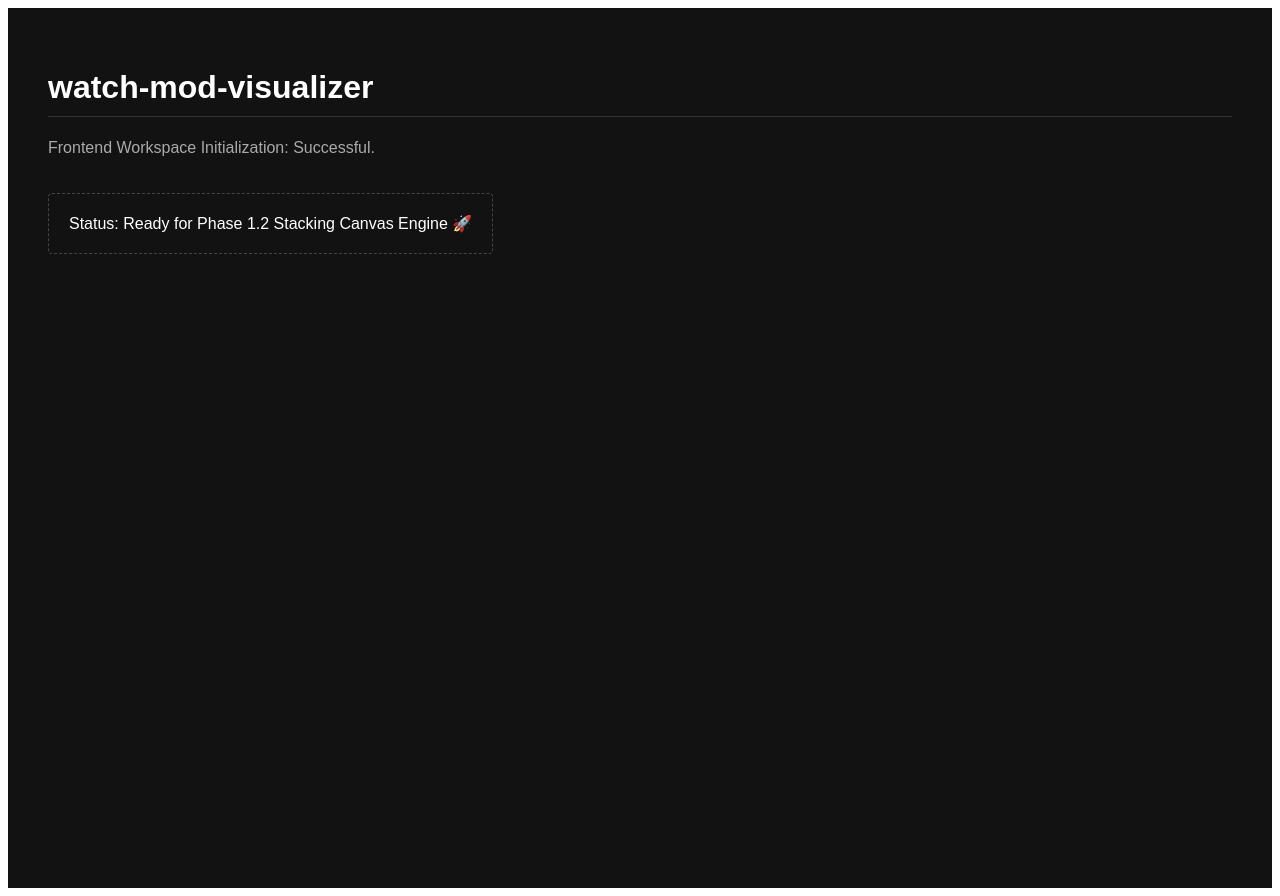
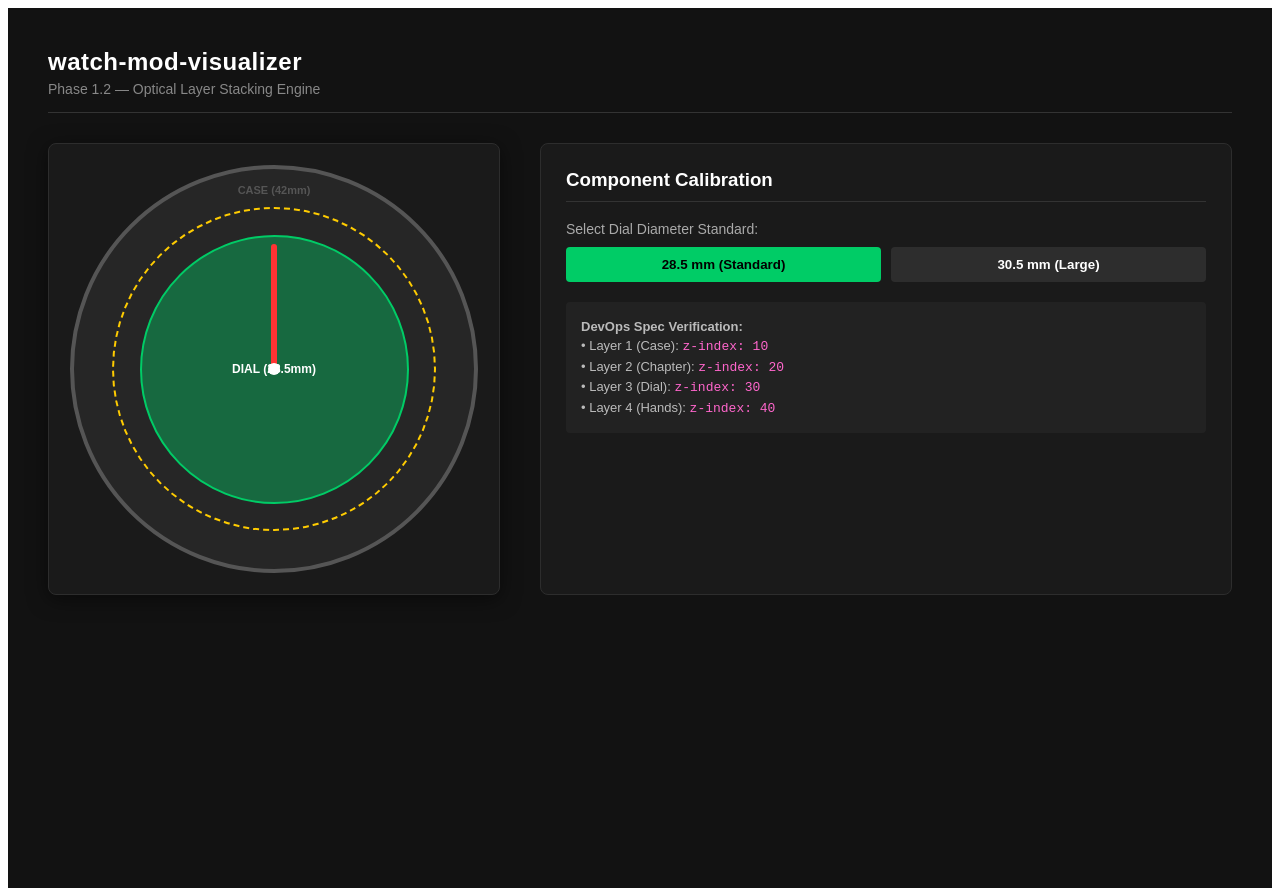
Before and after one commit to alloeSibanda/watch-mode-visualizer, a React (Vite) app in the folder FrontEnd/: page / in a window 1280 px wide. Built offline with nearby package versions, Linux system fonts and the light colour scheme.

Commit message:
feat: implement absolute-positioned layer stack and dynamic dial dimension toggles

```diff
--- a/FrontEnd/src/App.jsx
+++ b/FrontEnd/src/App.jsx
@@ -1,12 +1,146 @@
-import React from 'react';
+import React, { useState } from 'react';
 
 function App() {
+  // State to test dynamic dial scaling logic later
+  const [dialSize, setDialSize] = useState('28.5');
+
   return (
     <div style={{ backgroundColor: '#121212', color: '#ffffff', minHeight: '100vh', padding: '40px', fontFamily: 'sans-serif' }}>
-      <h1 style={{ borderBottom: '1px solid #333', paddingBottom: '10px' }}>watch-mod-visualizer</h1>
-      <p style={{ color: '#aaa' }}>Frontend Workspace Initialization: Successful.</p>
-      <div style={{ marginTop: '20px', padding: '20px', border: '1px dashed #444', borderRadius: '4px', display: 'inline-block' }}>
-        Status: Ready for Phase 1.2 Stacking Canvas Engine 🚀
+
+      {/* Header */}
+      <header style={{ borderBottom: '1px solid #333', paddingBottom: '15px', marginBottom: '30px' }}>
+        <h1 style={{ margin: 0, fontSize: '24px', letterSpacing: '0.5px' }}>watch-mod-visualizer</h1>
+        <p style={{ color: '#888', margin: '5px 0 0 0', fontSize: '14px' }}>Phase 1.2 — Optical Layer Stacking Engine</p>
+      </header>
+
+      {/* Main Workspace Layout */}
+      <div style={{ display: 'flex', gap: '40px', flexWrap: 'wrap' }}>
+
+        {/* Left Column: Interactive Watch Bench */}
+        <div style={{
+          position: 'relative',
+          width: '450px',
+          height: '450px',
+          backgroundColor: '#1a1a1a',
+          borderRadius: '8px',
+          border: '1px solid #2d2d2d',
+          display: 'flex',
+          alignItems: 'center',
+          justifyContent: 'center',
+          boxShadow: '0 4px 20px rgba(0,0,0,0.5)'
+        }}>
+
+          {/* LAYER 1: WATCH CASE (Base Layer) */}
+          <div style={{
+            position: 'absolute',
+            width: '400px',
+            height: '400px',
+            borderRadius: '50%',
+            border: '4px solid #555',
+            backgroundColor: '#262626',
+            zIndex: 10,
+            display: 'flex',
+            alignItems: 'center',
+            justifyContent: 'center'
+          }}>
+            <span style={{ position: 'absolute', top: '15px', color: '#555', fontSize: '11px', fontWeight: 'bold' }}>CASE (42mm)</span>
+
+            {/* LAYER 2: CHAPTER RING footprint */}
+            <div style={{
+              position: 'absolute',
+              width: '320px',
+              height: '320px',
+              borderRadius: '50%',
+              border: '2px dashed #ffcc00',
+              zIndex: 20,
+              display: 'flex',
+              alignItems: 'center',
+              justifyContent: 'center'
+            }}>
+
+              {/* LAYER 3: THE DIAL FOOTPRINT (Dynamic sizing based on state) */}
+              <div style={{
+                position: 'absolute',
+                // Proportional math: 30.5mm uses 290px footprint, 28.5mm uses 265px footprint
+                width: dialSize === '30.5' ? '290px' : '265px',
+                height: dialSize === '30.5' ? '290px' : '265px',
+                borderRadius: '50%',
+                backgroundColor: dialSize === '30.5' ? 'rgba(0, 102, 204, 0.4)' : 'rgba(0, 204, 102, 0.4)',
+                border: dialSize === '30.5' ? '2px solid #0066cc' : '2px solid #00cc66',
+                zIndex: 30,
+                transition: 'all 0.2s ease-in-out',
+                display: 'flex',
+                alignItems: 'center',
+                justifyContent: 'center'
+              }}>
+                <span style={{ color: '#fff', fontSize: '12px', fontWeight: 'bold' }}>DIAL ({dialSize}mm)</span>
+              </div>
+
+              {/* LAYER 4: WATCH HANDS (Top Layer) */}
+              <div style={{
+                position: 'absolute',
+                width: '6px',
+                height: '130px',
+                backgroundColor: '#ff3333',
+                borderRadius: '3px',
+                zIndex: 40,
+                transform: 'translateY(-60px)' // Offsets center anchor point to act like a real indicator hand
+              }} />
+              <div style={{ position: 'absolute', width: '12px', height: '12px', backgroundColor: '#fff', borderRadius: '50%', zIndex: 41 }} />
+
+            </div>
+          </div>
+        </div>
+
+        {/* Right Column: Control Dashboard Blueprint */}
+        <div style={{ flex: '1', minWidth: '300px', backgroundColor: '#1a1a1a', padding: '25px', borderRadius: '8px', border: '1px solid #2d2d2d' }}>
+          <h3 style={{ marginTop: 0, borderBottom: '1px solid #333', paddingBottom: '10px' }}>Component Calibration</h3>
+
+          <div style={{ marginBottom: '20px' }}>
+            <label style={{ display: 'block', marginBottom: '10px', color: '#aaa', fontSize: '14px' }}>Select Dial Diameter Standard:</label>
+            <div style={{ display: 'flex', gap: '10px' }}>
+              <button
+                onClick={() => setDialSize('28.5')}
+                style={{
+                  flex: 1,
+                  padding: '10px',
+                  backgroundColor: dialSize === '28.5' ? '#00cc66' : '#2d2d2d',
+                  color: dialSize === '28.5' ? '#000' : '#fff',
+                  border: 'none',
+                  borderRadius: '4px',
+                  cursor: 'pointer',
+                  fontWeight: 'bold'
+                }}
+              >
+                28.5 mm (Standard)
+              </button>
+              <button
+                onClick={() => setDialSize('30.5')}
+                style={{
+                  flex: 1,
+                  padding: '10px',
+                  backgroundColor: dialSize === '30.5' ? '#0066cc' : '#2d2d2d',
+                  color: '#fff',
+                  border: 'none',
+                  borderRadius: '4px',
+                  cursor: 'pointer',
+                  fontWeight: 'bold'
+                }}
+              >
+                30.5 mm (Large)
+              </button>
+            </div>
+          </div>
+
+          <div style={{ padding: '15px', backgroundColor: '#222', borderRadius: '4px', fontSize: '13px', color: '#bbb', lineHeight: '1.5' }}>
+            <strong>DevOps Spec Verification:</strong><br />
+            • Layer 1 (Case): <code style={{color: '#ff66cc'}}>z-index: 10</code><br />
+            • Layer 2 (Chapter): <code style={{color: '#ff66cc'}}>z-index: 20</code><br />
+            • Layer 3 (Dial): <code style={{color: '#ff66cc'}}>z-index: 30</code><br />
+            • Layer 4 (Hands): <code style={{color: '#ff66cc'}}>z-index: 40</code>
+          </div>
+        </div>
+
       </div>
     </div>
   );
```
